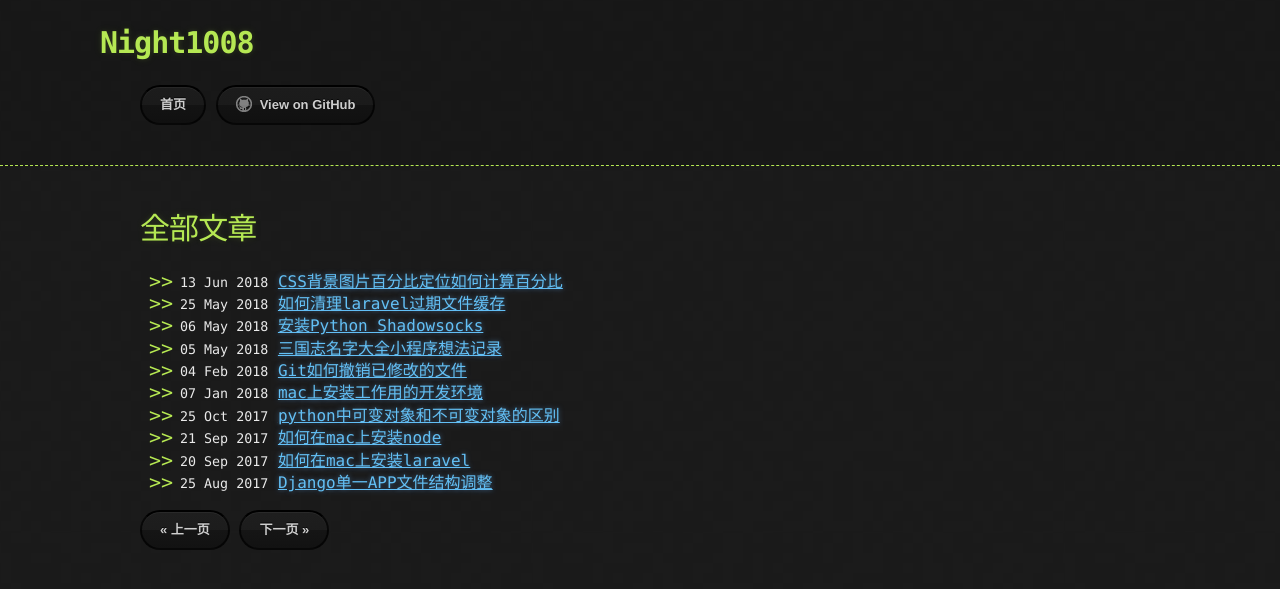
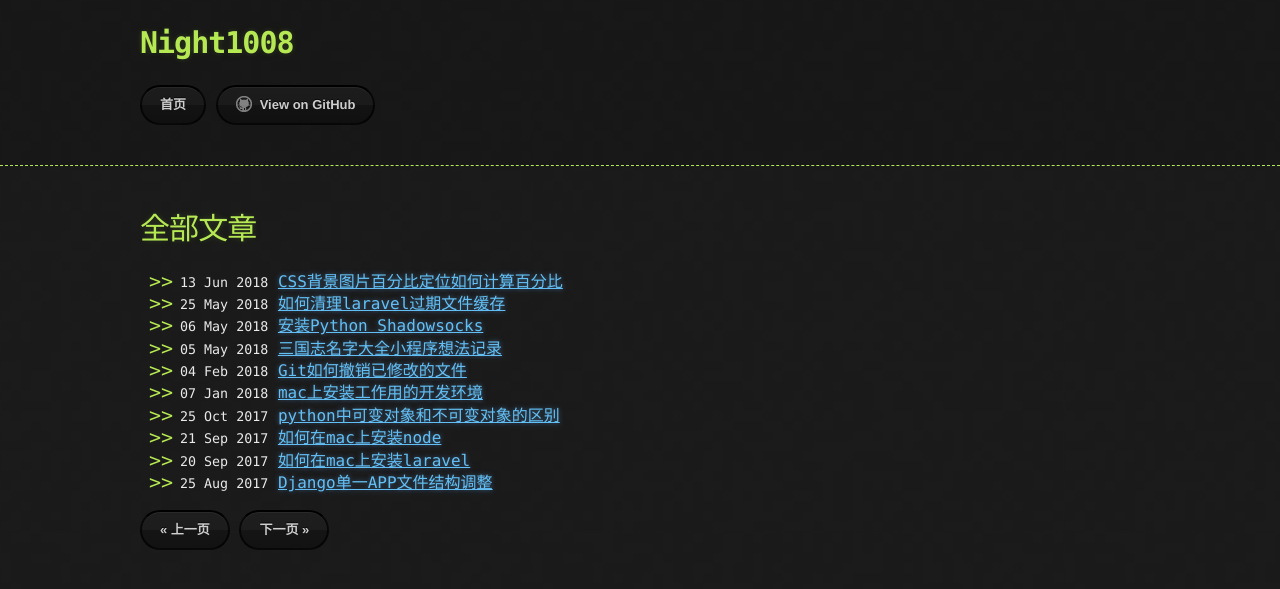
Before and after one commit to night1008/night1008.github.io, a Jekyll site: the page built from index.html, in a window 1280 px wide. Shown: the top 589 px of the page. Built offline with Jekyll 4.4.1, drawn with Linux system fonts in a browser that asks for light colours; the list of posts is cut into pages by our own code; the repository's description, which GitHub fills in, is left out.

Commit message:
update css

```diff
--- a/_sass/jekyll-theme-hacker.scss
+++ b/_sass/jekyll-theme-hacker.scss
@@ -55,7 +55,7 @@ header {
 header h1 {
   font-size: 30px;
   line-height: 1.5;
-  margin: 0 0 0 -40px;
+  margin: 0;
   font-weight: bold;
   font-family: Monaco, "Bitstream Vera Sans Mono", "Lucida Console", Terminal, monospace;
   color: $conifer;//$header;
```
